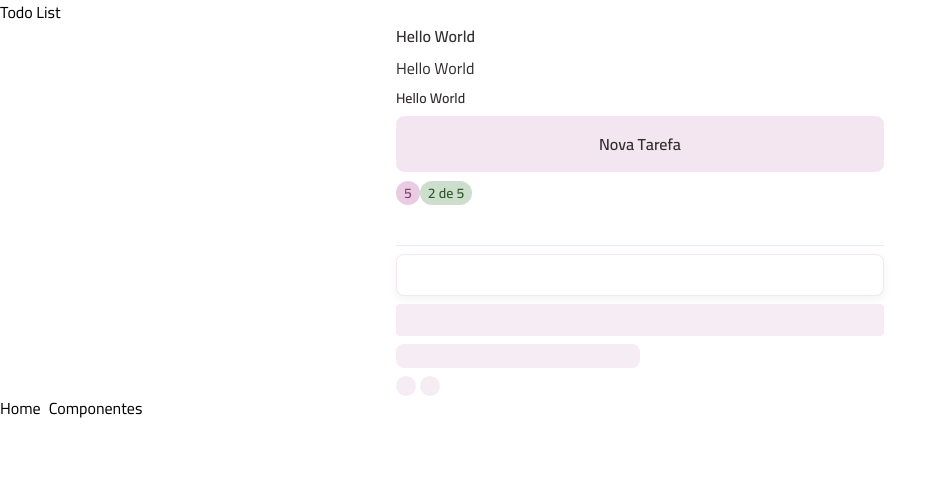
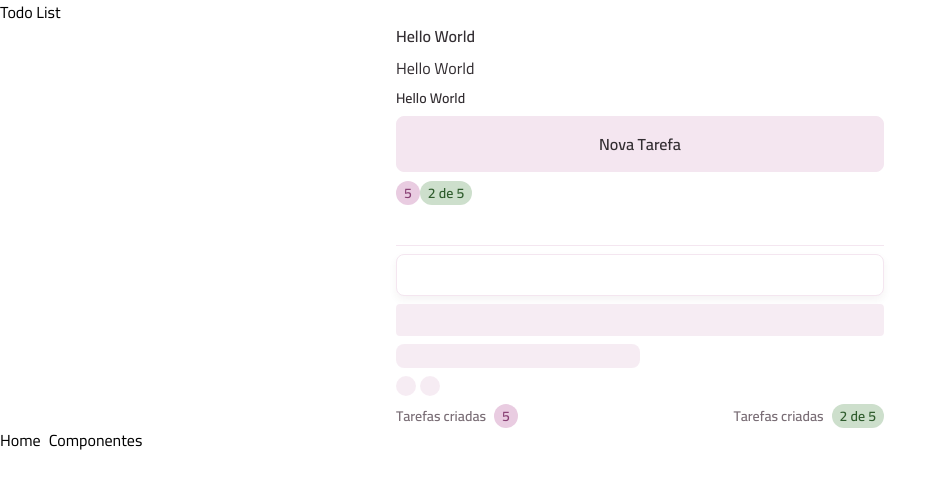
Before and after one commit to joaoKnisspell/todo-project, a React (Vite) app: page /componentes in a window 1280 px wide. Shown: the top 488 px of the page, without its empty margins (0-946 px from the left). Built offline with nearby package versions, Linux system fonts and the light colour scheme.

Commit message:
Core Component TasksSummary Done.

```diff
--- /dev/null
+++ b/src/core-components/tasks-summary.tsx
@@ -0,0 +1,15 @@
+import Badge from '../components/badge'
+import Text from '../components/text'
+
+export default function TasksSummary(){
+    return <>
+       <div className='flex items-center gap-2'>
+        <Text variant="body-sm" className='!text-gray-300'>Tarefas criadas</Text>
+        <Badge variant="secondary">5</Badge>
+       </div>
+       <div className='flex items-center gap-2'>
+        <Text variant="body-sm" className='!text-gray-300'>Tarefas criadas</Text>
+        <Badge variant="primary">2 de 5</Badge>
+       </div>
+    </>
+}
--- a/src/pages/page-components.tsx
+++ b/src/pages/page-components.tsx
@@ -5,6 +5,7 @@
 import InputText from "../components/input-text";
 import Skeleton from "../components/skeleton";
 import Text from "../components/text";
+import TasksSummary from "../core-components/tasks-summary";
 
 export default function PageComponents() {
 	return (
@@ -25,6 +26,9 @@
 				<Skeleton rounded="full" className="h-5 w-5" />
 				<Skeleton rounded="full" className="h-5 w-5" />
 			</div>
+			<header className="flex items-center justify-between">
+				<TasksSummary />
+			</header>
 		</Container>
 	);
 }
```
